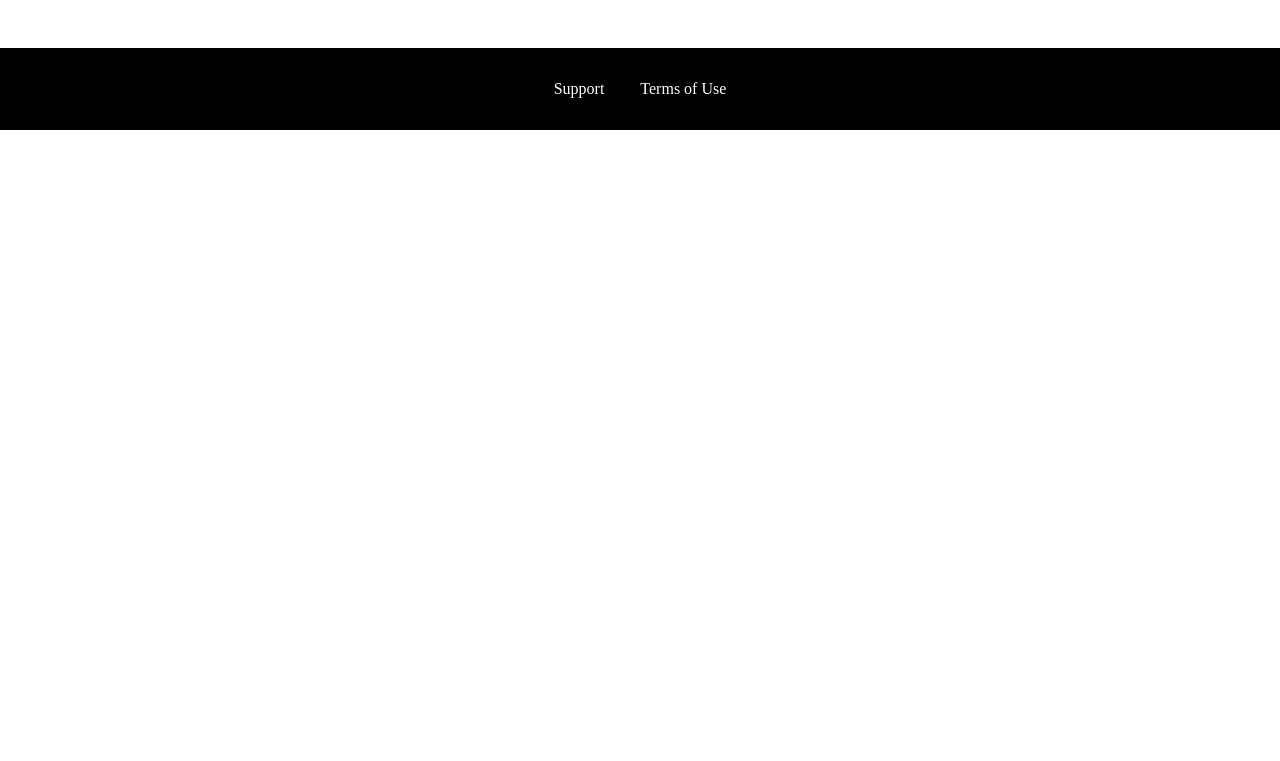
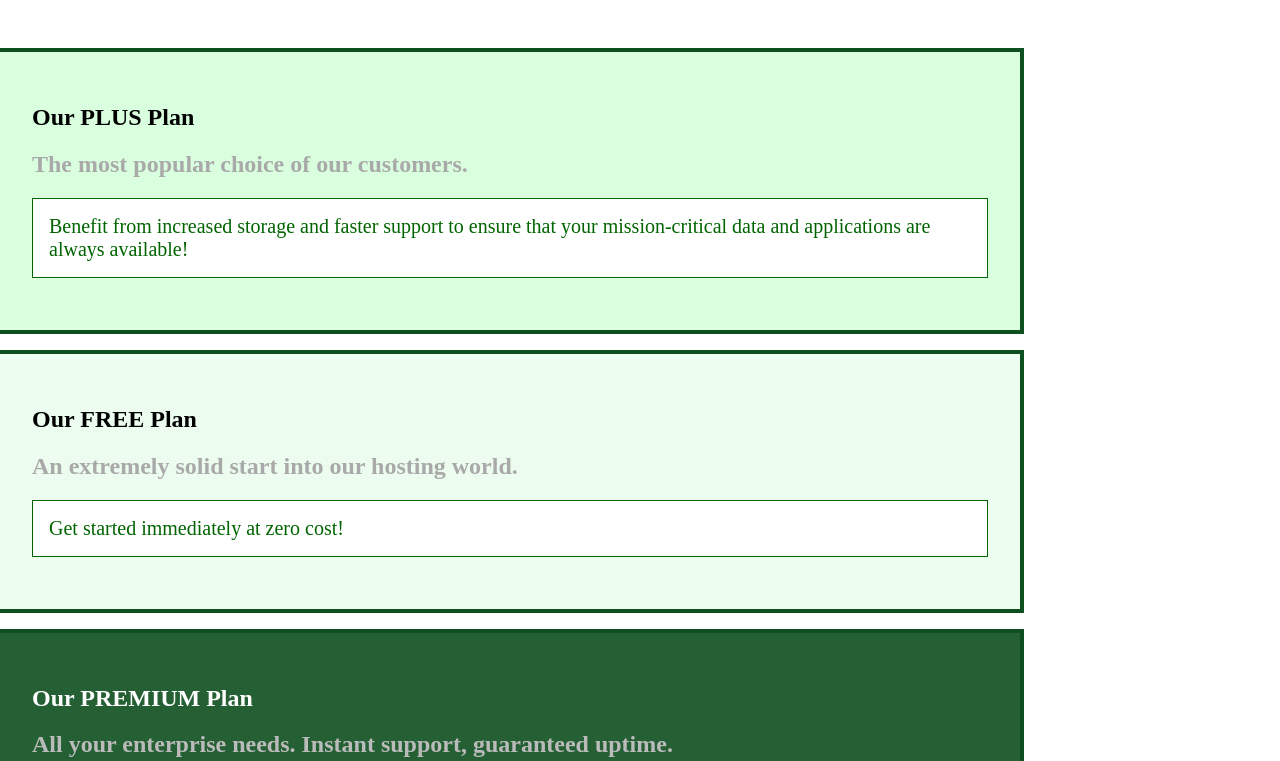
Before and after one commit to arinmsn/Practice-CSS, a plain HTML site: page Responsive-Site/packages/index.html in a window 1280 px wide. Shown: the part 39-800 px from the top of the page. Drawn offline with Linux system fonts and the light colour scheme.

Commit message:
Styling for Plans, hover effect etc. added

```diff
--- a/Responsive-Site/packages/index.html
+++ b/Responsive-Site/packages/index.html
@@ -31,7 +31,42 @@
         </uL>
       </nav>
     </header>
-
+    <!-- Main -->
+    <main>
+      <section class="package" id="plus">
+        <a href="#">
+          <h1 class="package__title">Our PLUS Plan</h1>
+          <h2 class="package__subtitle">
+            The most popular choice of our customers.
+          </h2>
+          <p class="package__info">
+            Benefit from increased storage and faster support to ensure that
+            your mission-critical data and applications are always available!
+          </p>
+        </a>
+      </section>
+      <section class="package" id="free">
+        <a href="#">
+          <h1 class="package__title">Our FREE Plan</h1>
+          <h2 class="package__subtitle">
+            An extremely solid start into our hosting world.
+          </h2>
+          <p class="package__info">Get started immediately at zero cost!</p>
+        </a>
+      </section>
+      <section class="package" id="premium">
+        <a href="#">
+          <h1 class="package__title">Our PREMIUM Plan</h1>
+          <h2 class="package__subtitle">
+            All your enterprise needs. Instant support, guaranteed uptime.
+          </h2>
+          <p class="package__info">
+            The best solution for small to large enterprises. Because hosting
+            shouldn't be in the way!
+          </p>
+        </a>
+      </section>
+    </main>
     <!-- Footer -->
     <footer class="main-footer">
       <nav>
--- a/Responsive-Site/packages/packages.css
+++ b/Responsive-Site/packages/packages.css
@@ -0,0 +1,55 @@
+main {
+  padding-top: 32px;
+}
+
+.package {
+  width: 80%;
+  margin: 16px 0;
+  border: 4px solid #0e4f1f;
+  border-left: none;
+}
+
+.package:hover,
+.package:active {
+  box-shadow: 2px 2px 4px rgba(0, 0, 0, 0.5);
+  border-color: #ff4545;
+}
+
+.package a {
+  text-decoration: none;
+  color: inherit;
+  display: block;
+  padding: 32px;
+}
+
+.package__subtitle {
+  color: darkgray;
+}
+
+.package__info {
+  padding: 16px;
+  border: 1px solid darkgreen;
+  font-size: 20px;
+  color: darkgreen;
+  background: white;
+}
+
+#plus {
+  background: rgba(213, 255, 220, 0.9);
+}
+
+#free {
+  background: rgba(234, 252, 237, 0.9);
+}
+
+#premium {
+  background: rgba(14, 79, 31, 0.9);
+}
+
+#premium .package__title {
+  color: white;
+}
+
+#premium .package__subtitle {
+  color: #bbb;
+}
```
